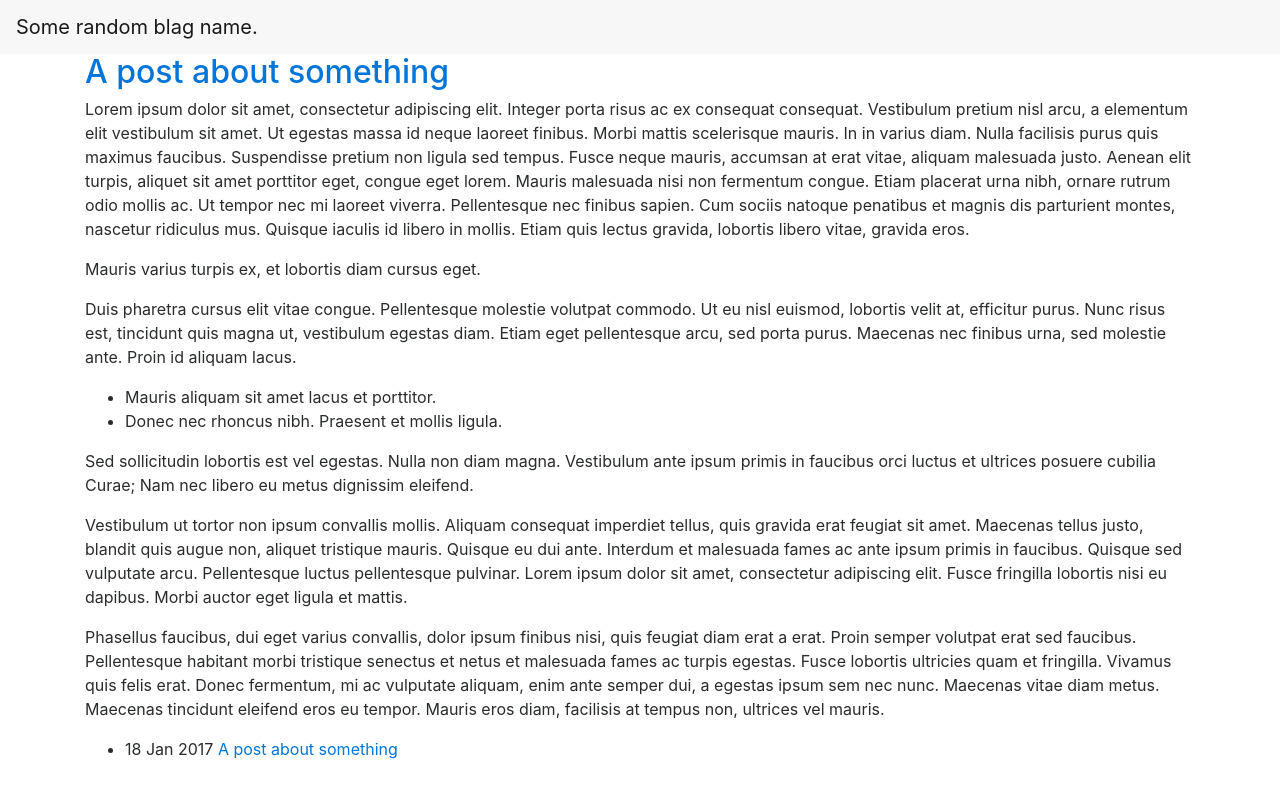
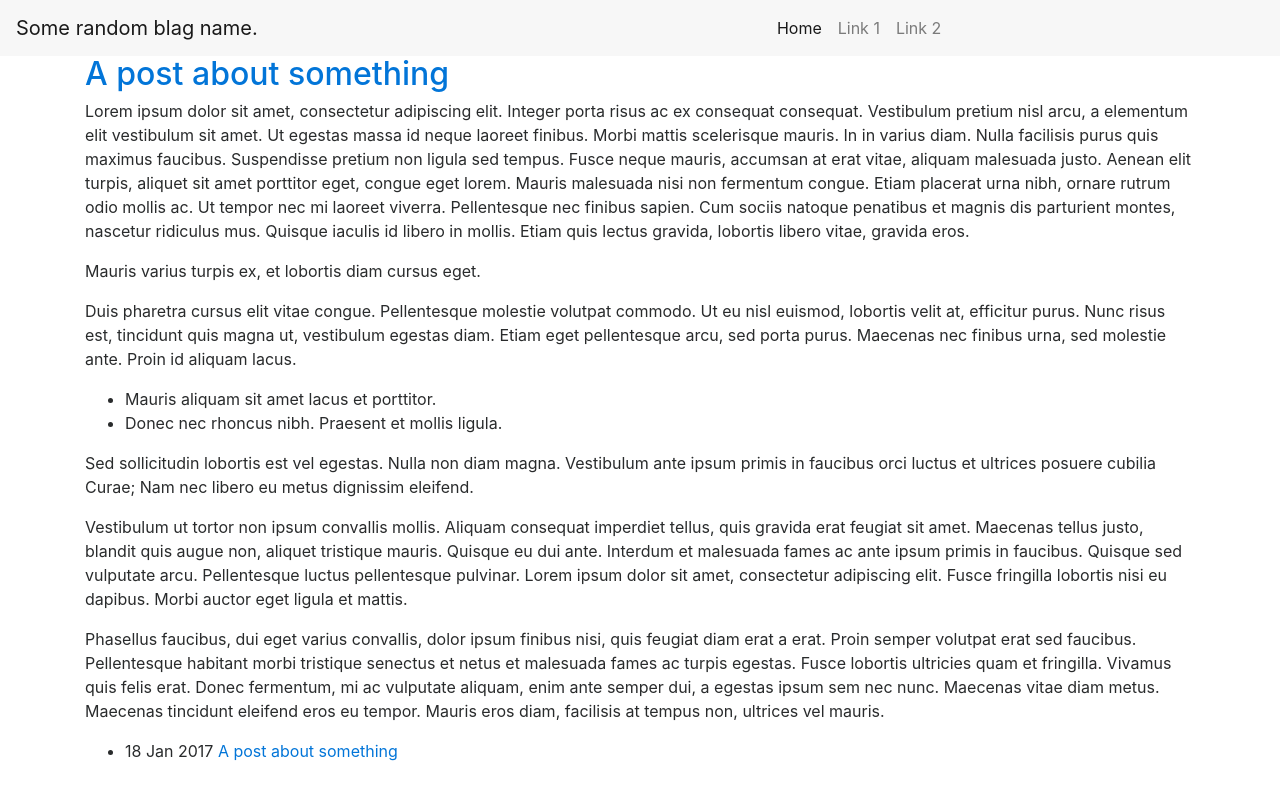
Before and after one commit to zachseifts/zachseifts.github.io, a Jekyll site: the page built from index.html, in a window 1280 px wide. Shown: the top 800 px of the page. Built offline with Jekyll 4.4.1, drawn with Linux system fonts in a browser that asks for light colours; nearby versions of some CDN libraries.

Commit message:
Update default.html

```diff
--- a/_layouts/default.html
+++ b/_layouts/default.html
@@ -11,8 +11,21 @@
       <button class="navbar-toggler navbar-toggler-right" type="button" data-toggle="collapse" data-target="#navbarSupportedContent" aria-controls="navbarSupportedContent" aria-expanded="false" aria-label="Toggle navigation">
         <span class="navbar-toggler-icon"></span>
       </button>
-      <a class="navbar-brand" href="#">Some random blag name.</a>
+      <a class="navbar-brand" href="/">Some random blag name.</a>
       <div class="collapse navbar-collapse" id="navbarSupportedContent">
+      </div>
+      <div class="collapse navbar-collapse" id="navbarSupportedContent">
+        <ul class="navbar-nav mr-auto">
+          <li class="nav-item active">
+            <a class="nav-link" href="#">Home <span class="sr-only">(current)</span></a>
+          </li>
+          <li class="nav-item">
+            <a class="nav-link" href="/">Link 1</a>
+          </li>
+          <li class="nav-item">
+            <a class="nav-link" href="/">Link 2</a>
+          </li>
+        </ul>
       </div>
     </nav>
 
```
